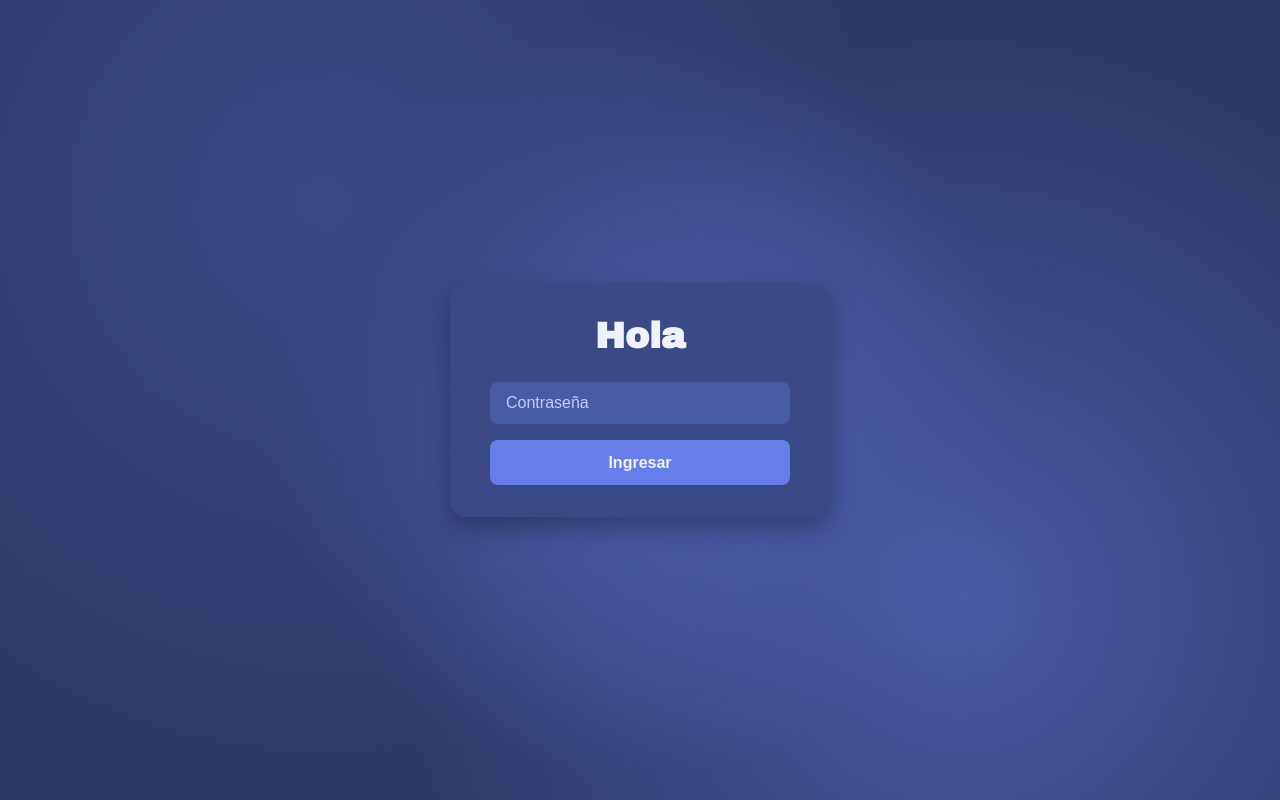
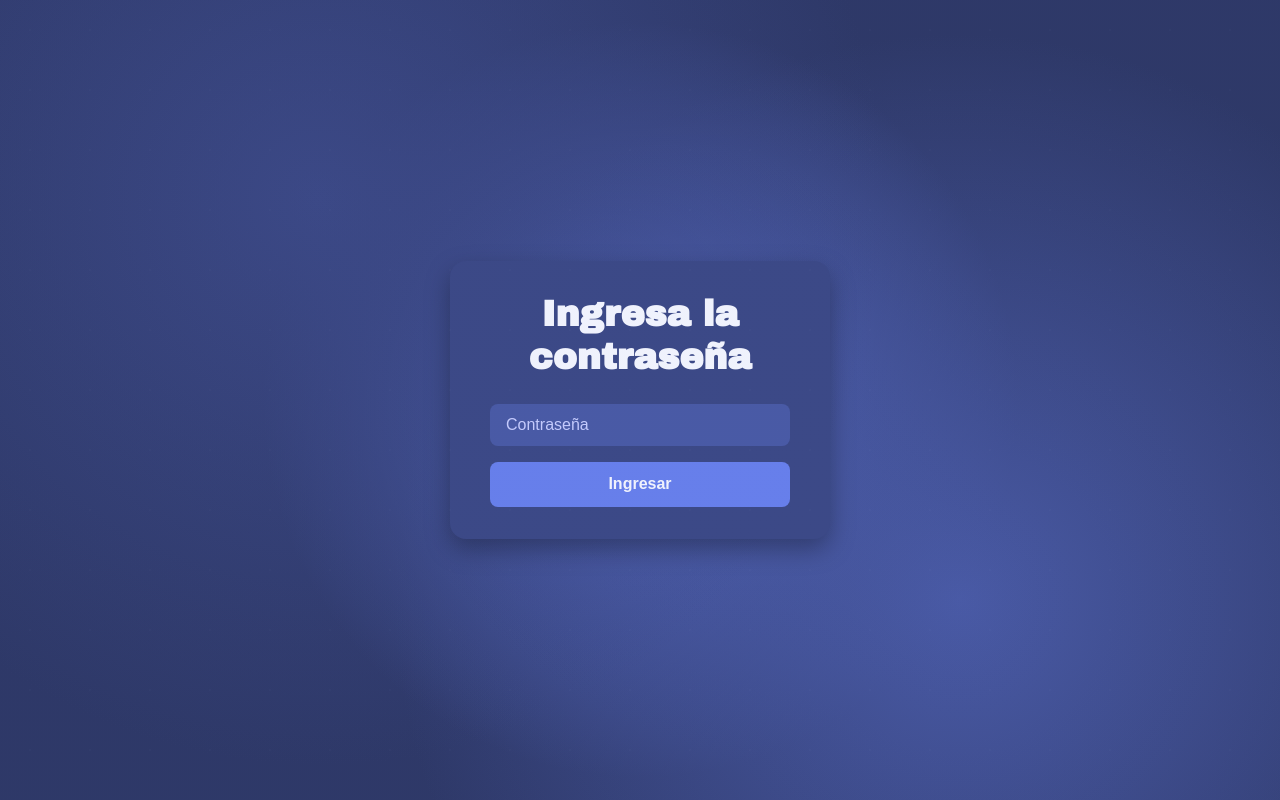
Before and after one commit to FranzFQ/hapi_page_proyect, a React (Vite) app in the folder fronted/: page /loginPassword in a window 1280 px wide. Built offline with nearby package versions, Linux system fonts and the light colour scheme.

Commit message:
style: change the password prompt label

```diff
--- a/fronted/src/pages/PasswordLoginPage.jsx
+++ b/fronted/src/pages/PasswordLoginPage.jsx
@@ -11,10 +11,15 @@ function PasswordLoginPage() {
 
   };
 
+  // arrow function que redirige a /home
+  const gotoHome = () => {
+    window.location.href = "/home";
+  }
+
   return (
     <div className="wrapper-container">
       <div className="login-container">
-        <h1>Hola</h1>
+        <h1>Ingresa la contraseña</h1>
         <form onSubmit={handleSubmit}>
           <input
             type="password"
@@ -24,7 +29,7 @@ function PasswordLoginPage() {
             onChange={(e) => setPassword(e.target.value)}
             required
           />
-          <button type="submit">Ingresar</button>
+          <button type="submit" onClick={gotoHome}>Ingresar</button>
         </form>
       </div>
     </div>
```
